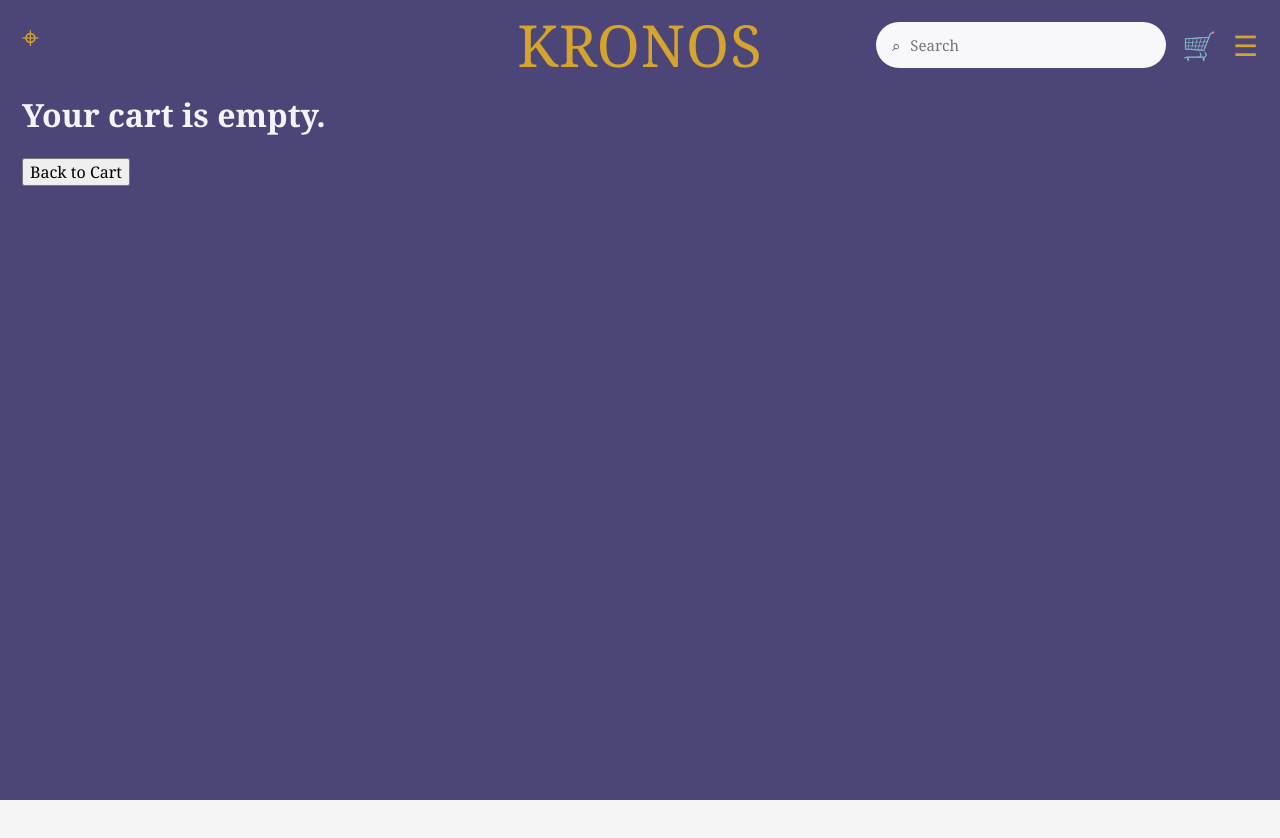
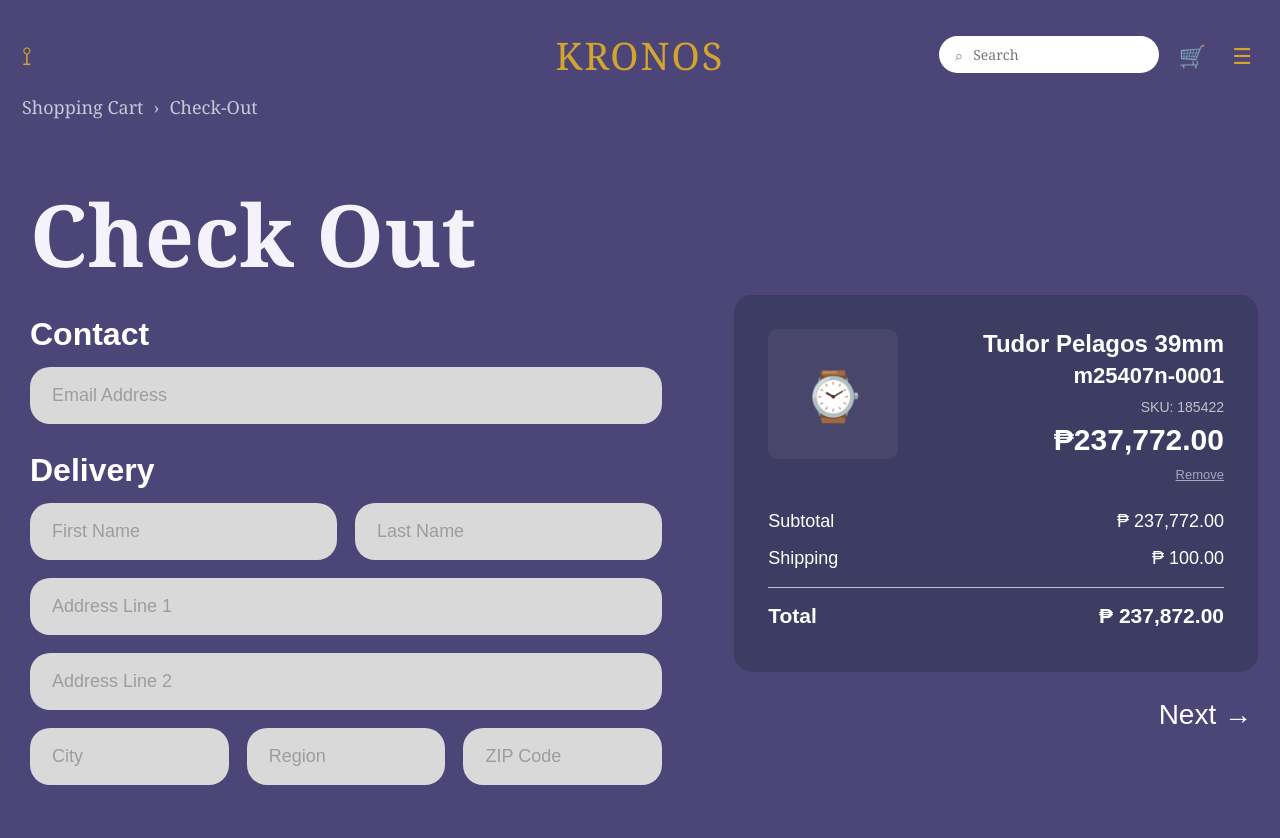
Before and after one commit to giarnodivino/mvp1-itmgt, a React app in the folder frontend/: page /checkout in a window 1280 px wide. Shown: the top 838 px of the page. Before the commit the page ends 800 px from the top, so only its background shows below. Built offline with nearby package versions, Linux system fonts and the light colour scheme; no server answers; the HTML template or start-up script is replaced by a standard one.

Commit message:
chwck out

```diff
--- a/frontend/src/pages/CheckoutPage.css
+++ b/frontend/src/pages/CheckoutPage.css
@@ -1,3 +1,87 @@
+.kronos-navbar {
+  position: relative;
+  display: flex;
+  align-items: center;
+  justify-content: space-between;
+  padding: 18px 0 22px;
+}
+
+.kronos-navbar__location {
+  color: #d4a42d;
+  font-size: 26px;
+  line-height: 1;
+}
+
+.kronos-navbar__brand {
+  position: absolute;
+  left: 50%;
+  transform: translateX(-50%);
+  color: #d4a42d;
+  font-size: 38px;
+  font-weight: 500;
+  letter-spacing: 2px;
+  font-family: Georgia, "Times New Roman", serif;
+  user-select: none;
+}
+
+.kronos-navbar__right {
+  display: flex;
+  align-items: center;
+  gap: 14px;
+  margin-left: auto;
+}
+
+.kronos-navbar__search {
+  display: flex;
+  align-items: center;
+  background: #ffffff;
+  border-radius: 999px;
+  padding: 8px 16px;
+  width: 220px;
+  gap: 8px;
+}
+
+.kronos-navbar__search-icon {
+  color: #888;
+  font-size: 15px;
+}
+
+.kronos-navbar__search input {
+  border: none;
+  outline: none;
+  font-size: 14px;
+  width: 100%;
+  background: transparent;
+  color: #333;
+  font-family: Georgia, serif;
+}
+
+.kronos-navbar__icon-btn {
+  background: transparent;
+  border: none;
+  color: #d4a42d;
+  font-size: 22px;
+  cursor: pointer;
+}
+
+/* ── Shared pill input ── */
+.kronos-input {
+  width: 100%;
+  padding: 16px 22px;
+  border-radius: 999px;
+  border: none;
+  background: #e8e6f0;
+  color: #2e2d4e;
+  font-size: 15px;
+  font-family: Georgia, "Times New Roman", serif;
+  outline: none;
+  box-sizing: border-box;
+}
+
+.kronos-input::placeholder {
+  color: #888;
+}
+
 .checkout-page {
   min-height: 100vh;
   background: var(--kronos-purple);
@@ -28,6 +112,15 @@
   margin-bottom: 28px;
   font-size: 18px;
   color: rgba(255, 255, 255, 0.7);
+}
+
+.checkout-page__breadcrumb a {
+  color: rgba(255, 255, 255, 0.7);
+  text-decoration: none;
+}
+
+.checkout-page__breadcrumb a:hover {
+  color: var(--kronos-white);
 }
 
 .checkout-page__title {
@@ -78,6 +171,8 @@
   width: 100%;
   max-width: 530px;
   padding: 34px 34px 28px;
+  background: #3d3c62;
+  border-radius: 18px;
 }
 
 .checkout-summary__item {
@@ -92,6 +187,17 @@
   width: 130px;
   height: auto;
   object-fit: contain;
+}
+
+.checkout-summary__image--placeholder {
+  width: 130px;
+  height: 130px;
+  display: flex;
+  align-items: center;
+  justify-content: center;
+  font-size: 48px;
+  background: rgba(255, 255, 255, 0.06);
+  border-radius: 10px;
 }
 
 .checkout-summary__info {
@@ -124,6 +230,21 @@
   font-size: 30px;
   font-weight: 700;
   color: #ffffff;
+}
+
+.checkout-summary__remove {
+  background: none;
+  border: none;
+  color: rgba(255, 255, 255, 0.55);
+  font-size: 13px;
+  cursor: pointer;
+  text-decoration: underline;
+  padding: 0;
+  font-family: Arial, Helvetica, sans-serif;
+}
+
+.checkout-summary__remove:hover {
+  color: rgba(255, 255, 255, 0.85);
 }
 
 .checkout-summary__qty {
@@ -169,6 +290,10 @@
   font-family: Arial, Helvetica, sans-serif;
 }
 
+.checkout-page__next button:hover {
+  color: #d4a42d;
+}
+
 .checkout-page__next--mobile {
   display: none;
 }
@@ -177,6 +302,25 @@
   display: block;
 }
 
+.checkout-empty {
+  min-height: calc(100vh - 120px);
+  display: flex;
+  flex-direction: column;
+  align-items: center;
+  justify-content: center;
+  gap: 20px;
+  text-align: center;
+}
+
+.checkout-empty h1 {
+  margin: 0;
+  font-size: 56px;
+  font-weight: 400;
+  color: var(--kronos-white);
+  line-height: 1;
+}
+
+/* ── Responsive ── */
 @media (max-width: 1100px) {
   .checkout-page__content {
     grid-template-columns: 1fr;
@@ -199,24 +343,6 @@
   .checkout-page__next--mobile {
     display: block;
   }
-
-.checkout-empty {
-  min-height: calc(100vh - 120px);
-  display: flex;
-  flex-direction: column;
-  align-items: center;
-  justify-content: center;
-  gap: 20px;
-  text-align: center;
-}
-
-.checkout-empty h1 {
-  margin: 0;
-  font-size: 56px;
-  font-weight: 400;
-  color: var(--kronos-white);
-  line-height: 1;
-}
 }
 
 @media (max-width: 700px) {
--- a/frontend/src/pages/CheckoutPage.jsx
+++ b/frontend/src/pages/CheckoutPage.jsx
@@ -1,133 +1,111 @@
-import { useEffect, useMemo, useState } from "react";
-import { useNavigate } from "react-router";
-import KronosHeader from "../components/KronosHeader";
-import { getCart, createOrder } from "../services/api";
+import { useState } from "react";
+import { useNavigate, Link } from "react-router";
+import { createOrder } from "../services/api";
 import "./CheckoutPage.css";
+
+const MOCK_CART = {
+  items: [
+    {
+      id: 1,
+      watch: {
+        brand: "Tudor",
+        model: "Pelagos 39mm",
+        reference_number: "m25407n-0001",
+        sku: "185422",
+        price: "237,772.00",
+        image_url: null,
+      },
+    },
+  ],
+  subtotal: "237,772.00",
+  shipping: "100.00",
+  total: "237,872.00",
+};
 
 export default function CheckoutPage() {
   const navigate = useNavigate();
-  const [cart, setCart] = useState(null);
-  const [loading, setLoading] = useState(true);
+  const cart = MOCK_CART;
 
   const [formData, setFormData] = useState({
     email: "",
-    firstName: "",
-    lastName: "",
-    address1: "",
-    address2: "",
+    first_name: "",
+    last_name: "",
+    address_line1: "",
+    address_line2: "",
     city: "",
     region: "",
-    zipCode: "",
-    deliveryMethod: "Standard Delivery",
+    zip_code: "",
+    payment_method: "Mock Credit Card",
+    delivery_method: "Standard Delivery",
   });
 
-  useEffect(() => {
-    async function loadCart() {
+  function handleChange(e) {
+    const { name, value } = e.target;
+    setFormData((prev) => ({ ...prev, [name]: value }));
+  }
+
+  async function handleSubmit() {
+    const payload = {
+      full_name: `${formData.first_name} ${formData.last_name}`.trim(),
+      email: formData.email,
+      address: `${formData.address_line1}, ${formData.address_line2}, ${formData.city}, ${formData.region} ${formData.zip_code}`,
+      payment_method: formData.payment_method,
+      delivery_method: formData.delivery_method,
+    };
     try {
-        const data = await getCart();
-        setCart(data);
-      } catch (error) {
-        console.error("Failed to load cart:", error);
-      } finally {
-        setLoading(false);
+      const order = await createOrder(payload);
+      navigate(`/orders/${order.id}`);
+    } catch (err) {
+      console.error("Order failed", err);
     }
   }
 
-    loadCart();
-  }, []);
-
-  function handleChange(event) {
-    const { name, value } = event.target;
-    setFormData((prev) => ({ ...prev, [name]: value }));
-  }
-
-  const items = cart?.items ?? [];
-
-  const subtotal = useMemo(() => {
-    return items.reduce((sum, item) => {
-      const price = Number(item.watch?.price ?? item.price ?? 0);
-      const quantity = Number(item.quantity ?? 1);
-      return sum + price * quantity;
-    }, 0);
-  }, [items]);
-
-  const shipping = formData.deliveryMethod === "White-Glove Delivery" ? 1500 : 100;
-  const total = subtotal + shipping;
-
-  async function handleSubmit(event) {
-    event.preventDefault();
-
-    try {
-      const order = await createOrder({
-        ...formData,
-        subtotal,
-        shipping,
-        total,
-      });
-
-      if (order?.id) {
-        navigate(`/orders/${order.id}`);
-        return;
-      }
-
-      console.log("Order created:", order);
-    } catch (error) {
-      console.error("Failed to create order:", error);
-    }
-  }
-
-  if (loading) {
-    return (
-      <div className="page-shell">
-        <KronosHeader />
-        <p>Loading checkout...</p>
-      </div>
-    );
-  }
-
-if (items.length === 0)
-  return (
-    <div className="page-shell">
-      <KronosHeader />
-      <div className="checkout-empty">
-        <h1>Your cart is empty.</h1>
-        <button
-          type="button"
-          className="kronos-pill"
-          onClick={() => navigate("/cart")}
-        >
-          Back to Cart
-        </button>
-      </div>
-    </div>
+  const NextButton = (
+    <button onClick={handleSubmit}>Next →</button>
   );
 
   return (
     <div className="checkout-page">
+      {/* ── Header ── */}
       <div className="checkout-page__header">
-        <KronosHeader />
+        <nav className="kronos-navbar">
+          <span className="kronos-navbar__location">⟟</span>
+          <div className="kronos-navbar__brand">KRONOS</div>
+          <div className="kronos-navbar__right">
+            <div className="kronos-navbar__search">
+              <span className="kronos-navbar__search-icon">⌕</span>
+              <input placeholder="Search" />
+            </div>
+            <button className="kronos-navbar__icon-btn">🛒</button>
+            <button className="kronos-navbar__icon-btn">☰</button>
+          </div>
+        </nav>
+
+        <div className="checkout-page__breadcrumb">
+          <Link to="/cart">Shopping Cart</Link>
+          <span>›</span>
+          <span>Check-Out</span>
+        </div>
       </div>
 
+      {/* ── Content grid ── */}
       <div className="checkout-page__content">
+        {/* Left column */}
         <div className="checkout-page__left">
-          <div className="checkout-page__breadcrumb">
-            <span>‹ Shopping Cart</span>
-            <span>‹ Check-Out</span>
-          </div>
+          <h1 className="checkout-page__title">Check Out</h1>
 
-          <h1 className="checkout-page__title section-heading-serif">Check Out</h1>
-
-          <form className="checkout-form" onSubmit={handleSubmit}>
+          <div className="checkout-form">
             <div className="checkout-form__section">
               <h2>Contact</h2>
+              <div className="checkout-form__row">
                 <input
                   className="kronos-input"
-                type="email"
                   name="email"
                   placeholder="Email Address"
                   value={formData.email}
                   onChange={handleChange}
                 />
+              </div>
             </div>
 
             <div className="checkout-form__section">
@@ -136,18 +114,16 @@ if (items.length === 0)
               <div className="checkout-form__row checkout-form__row--two">
                 <input
                   className="kronos-input"
-                  type="text"
-                  name="firstName"
+                  name="first_name"
                   placeholder="First Name"
-                  value={formData.firstName}
+                  value={formData.first_name}
                   onChange={handleChange}
                 />
                 <input
                   className="kronos-input"
-                  type="text"
-                  name="lastName"
+                  name="last_name"
                   placeholder="Last Name"
-                  value={formData.lastName}
+                  value={formData.last_name}
                   onChange={handleChange}
                 />
               </div>
@@ -155,10 +131,9 @@ if (items.length === 0)
               <div className="checkout-form__row">
                 <input
                   className="kronos-input"
-                  type="text"
-                  name="address1"
+                  name="address_line1"
                   placeholder="Address Line 1"
-                  value={formData.address1}
+                  value={formData.address_line1}
                   onChange={handleChange}
                 />
               </div>
@@ -166,10 +141,9 @@ if (items.length === 0)
               <div className="checkout-form__row">
                 <input
                   className="kronos-input"
-                  type="text"
-                  name="address2"
+                  name="address_line2"
                   placeholder="Address Line 2"
-                  value={formData.address2}
+                  value={formData.address_line2}
                   onChange={handleChange}
                 />
               </div>
@@ -177,7 +151,6 @@ if (items.length === 0)
               <div className="checkout-form__row checkout-form__row--three">
                 <input
                   className="kronos-input"
-                  type="text"
                   name="city"
                   placeholder="City"
                   value={formData.city}
@@ -185,7 +158,6 @@ if (items.length === 0)
                 />
                 <input
                   className="kronos-input"
-                  type="text"
                   name="region"
                   placeholder="Region"
                   value={formData.region}
@@ -193,111 +165,68 @@ if (items.length === 0)
                 />
                 <input
                   className="kronos-input"
-                  type="text"
-                  name="zipCode"
+                  name="zip_code"
                   placeholder="ZIP Code"
-                  value={formData.zipCode}
+                  value={formData.zip_code}
                   onChange={handleChange}
                 />
               </div>
-
-              <div className="checkout-form__row">
-                <select
-                  className="kronos-select"
-                  name="deliveryMethod"
-                  value={formData.deliveryMethod}
-                  onChange={handleChange}
-                >
-                  <option>Standard Delivery</option>
-                  <option>White-Glove Delivery</option>
-                </select>
             </div>
           </div>
 
           <div className="checkout-page__next checkout-page__next--mobile">
-              <button type="submit">Next →</button>
+            {NextButton}
           </div>
-          </form>
         </div>
 
+        {/* Right column */}
         <div className="checkout-page__right">
-          <div className="checkout-summary kronos-card">
-            {items.map((item) => {
-              const watch = item.watch ?? {};
-              const price = Number(watch.price ?? item.price ?? 0);
-              const quantity = Number(item.quantity ?? 1);
-
-              return (
-                <div className="checkout-summary__item" key={item.id ?? `${watch.id}-${quantity}`}>
+          <div className="checkout-summary">
+            {cart.items.map((item) => (
+              <div key={item.id} className="checkout-summary__item">
+                {item.watch.image_url ? (
                   <img
                     className="checkout-summary__image"
-                    src={watch.image_url || item.image_url}
-                    alt={`${watch.brand ?? ""} ${watch.model ?? ""}`.trim()}
+                    src={item.watch.image_url}
+                    alt={item.watch.model}
                   />
+                ) : (
+                  <div className="checkout-summary__image checkout-summary__image--placeholder">
+                    ⌚
+                  </div>
+                )}
 
                 <div className="checkout-summary__info">
-                    <h3>
-                      {watch.brand} {watch.model}
-                    </h3>
-
-                    {watch.reference_number && (
-                      <p className="checkout-summary__ref">{watch.reference_number}</p>
+                  <h3>{item.watch.brand} {item.watch.model}</h3>
+                  <p className="checkout-summary__ref">{item.watch.reference_number}</p>
+                  {item.watch.sku && (
+                    <p className="checkout-summary__sku">SKU: {item.watch.sku}</p>
                   )}
-
-                    {watch.sku && <p className="checkout-summary__sku">SKU: {watch.sku}</p>}
-
-                    <p className="checkout-summary__price">
-                      ₱
-                      {price.toLocaleString("en-PH", {
-                        minimumFractionDigits: 2,
-                      })}
-                    </p>
-
-                    <p className="checkout-summary__qty">Qty: {quantity}</p>
+                  <p className="checkout-summary__price">₱{item.watch.price}</p>
+                  <button className="checkout-summary__remove">Remove</button>
                 </div>
               </div>
-              );
-            })}
+            ))}
 
             <div className="checkout-summary__totals">
               <div className="checkout-summary__line">
                 <span>Subtotal</span>
-                <span>
-                  ₱
-                  {subtotal.toLocaleString("en-PH", {
-                    minimumFractionDigits: 2,
-                  })}
-                </span>
+                <span> ₱ {cart.subtotal}</span>
               </div>
-
               <div className="checkout-summary__line">
                 <span>Shipping</span>
-                <span>
-                  ₱
-                  {shipping.toLocaleString("en-PH", {
-                    minimumFractionDigits: 2,
-                  })}
-                </span>
+                <span> ₱ {cart.shipping}</span>
               </div>
-
               <hr />
-
               <div className="checkout-summary__line checkout-summary__line--total">
                 <span>Total</span>
-                <span>
-                  ₱
-                  {total.toLocaleString("en-PH", {
-                    minimumFractionDigits: 2,
-                  })}
-                </span>
+                <span> ₱ {cart.total}</span>
               </div>
             </div>
           </div>
 
           <div className="checkout-page__next checkout-page__next--desktop">
-            <button type="button" onClick={handleSubmit}>
-              Next →
-            </button>
+            {NextButton}
           </div>
         </div>
       </div>
```
Also changed, not shown: 1 other file (tests, documents, lock files or other folders). Lines whose indentation alone changed are shown as unchanged.
